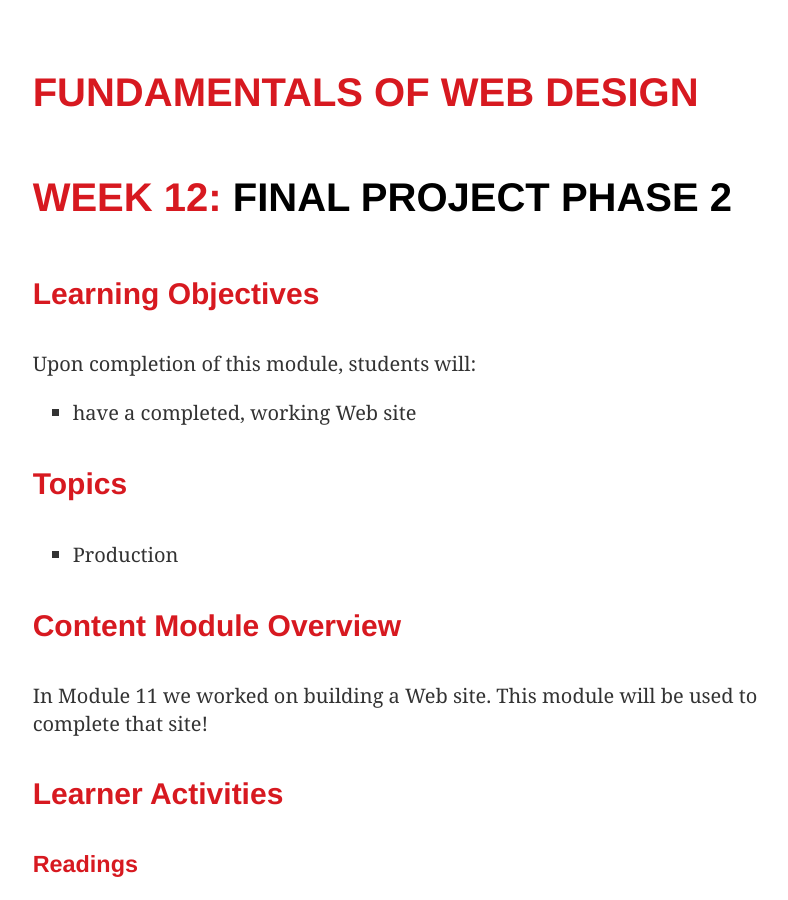
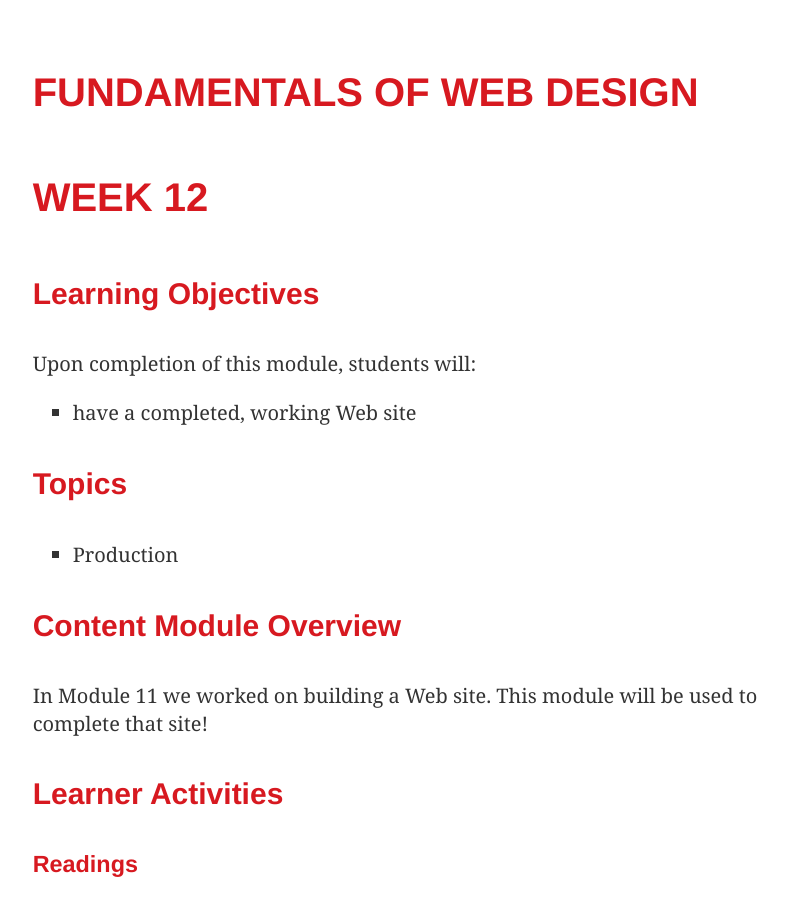
Before and after one commit to ryanwprice/xperience-annex, a Jekyll site: the page built from lessons/week12.md, in a window 1280 px wide and 900 px high. Shown: the whole window, without its empty margins (244-1032 px from the left). Built offline with Jekyll 4.4.1, drawn with Linux system fonts in a browser that asks for light colours.

Commit message:
Updated lesson.html

```diff
--- a/_layouts/lesson.html
+++ b/_layouts/lesson.html
@@ -11,7 +11,7 @@
         <div id="wrapper">
         {% include header.html %}
 
-        <h1>{{ page.title }}{% if page.module %}: <span>{{ page.module }}</span> {% endif %}</h1>
+        <h1>{{ page.title }}</h1>
 
         {{ content }}
 
```
